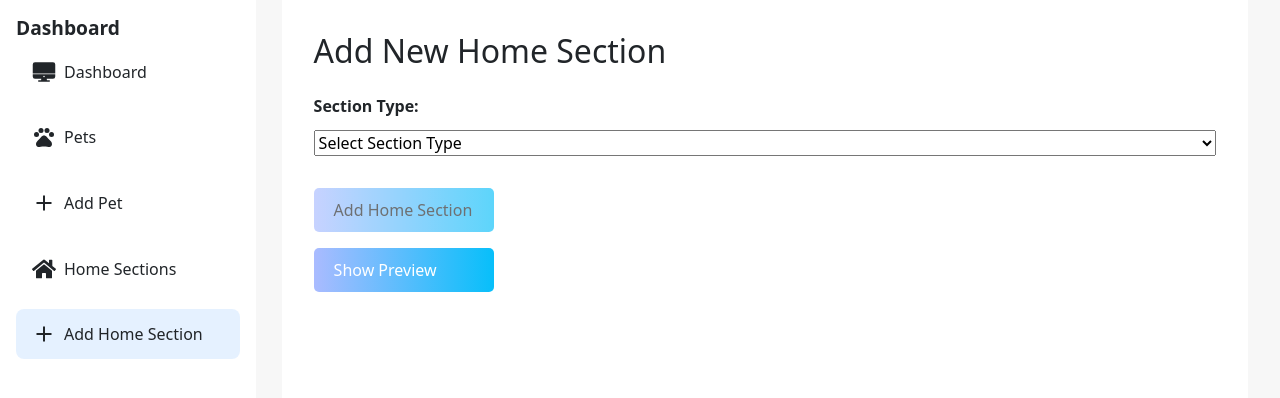
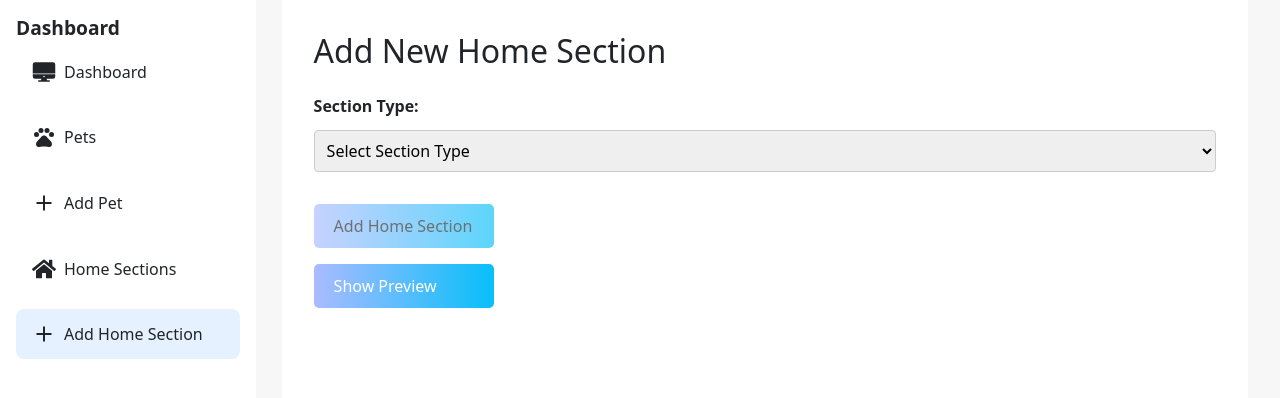
Before and after one commit to tuanh00/nemetjuhasz-admin, a React (Vite) app: page /add-home-section in a window 1280 px wide. Shown: the top 398 px of the page. Built offline with nearby package versions, Linux system fonts and the light colour scheme.

Commit message:
Added scss for _addhomesection.scss to display successful/error message in adding any new home sections. And, style combobox to be bigger.

```diff
--- a/src/pages/AddHomeSection.tsx
+++ b/src/pages/AddHomeSection.tsx
@@ -27,6 +27,7 @@ import {
   TestimonialSection,
 } from "../firebase/types";
 import { addHomeSection } from "../firebase/HomeService";
+import "../styles/_addhomesection.scss";
 
 const AddHomeSection: React.FC = () => {
   const [homeSection, setHomeSection] = useState<HomeSection | null>(null);
@@ -470,6 +471,7 @@ const AddHomeSection: React.FC = () => {
         {showPreview && homeSection && (
           <PreviewSection homeSection={homeSection} />
         )}
+
         {/* Display message box for success/failure */}
         {message && (
           <p className={`message-box ${isSuccess ? "success" : "error"}`}>
--- a/src/styles/_addhomesection.scss
+++ b/src/styles/_addhomesection.scss
@@ -1,3 +1,5 @@
+/* _addhomesection.scss */
+
 .add-home-section-container {
   padding: 2rem;
 
@@ -40,7 +42,6 @@
         height: 100%;
         object-fit: cover;
       }
-
     }
 
     .input-box {
@@ -54,7 +55,10 @@
         margin-top: 1rem;
       }
 
-      input, textarea {
+      input,
+      textarea,
+      select {
+        /* Include select here for unified styling */
         padding: 0.5rem;
         border: 1px solid #ccc;
         border-radius: 4px;
@@ -72,6 +76,7 @@
         margin-top: 0.5rem;
       }
     }
+
     .preview-container {
       display: flex;
       flex-direction: column;
@@ -97,5 +102,42 @@
         }
       }
     }
+
+    // Combobox (Select) Styles
+    select {
+      font-size: 1.1rem;
+      padding: 0.6rem;
+      border-radius: 4px;
+      border: 1px solid #ccc;
+      width: 100%; /* Ensure it takes full width */
+
+      &:focus {
+        outline: none;
+        border-color: #80bdff;
+        box-shadow: 0 0 0 0.2rem rgba(0, 123, 255, 0.25);
+      }
+    }
+  }
+
+  // Success and Error Message
+  .message-box {
+    margin-top: 1rem;
+    padding: 0.75rem 1rem;
+    border-radius: 4px;
+    background-color: #d4edda; /* Light green background */
+    color: #155724; /* Dark green text */
+    border: 1px solid #c3e6cb; /* Green border */
+
+    &.success {
+      background-color: #d4edda;
+      color: #155724;
+      border: 1px solid #c3e6cb;
+    }
+
+    &.error {
+      background-color: #f8d7da; /* Light red background */
+      color: #721c24; /* Dark red text */
+      border: 1px solid #f5c6cb; /* Red border */
+    }
   }
 }
```
